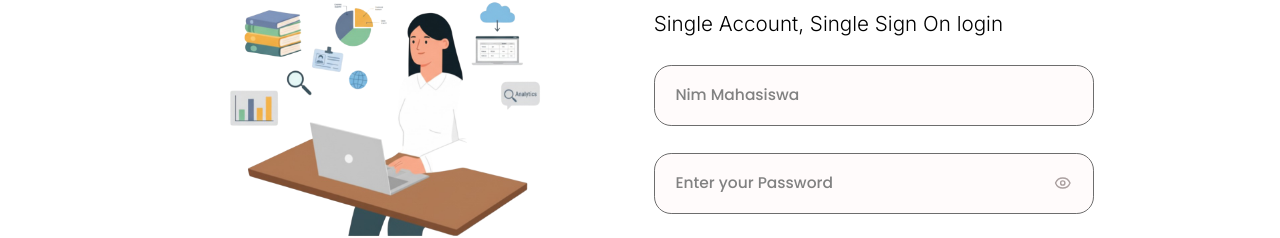
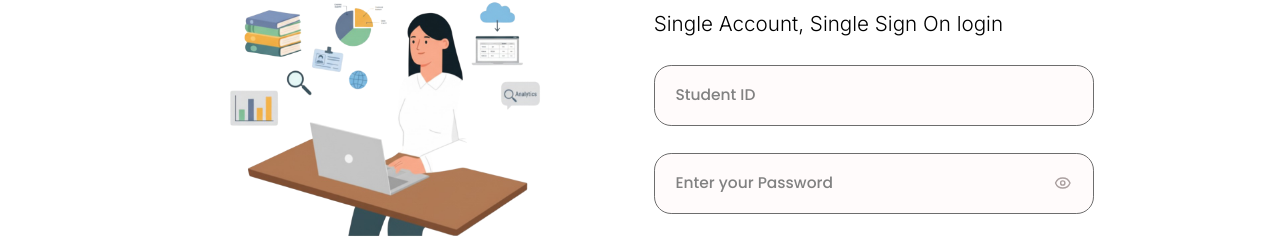
Before and after one commit to RusdiAfandi/compro-frontend, a React (Vite) app: page /login in a window 1280 px wide. Shown: the part 317-555 px from the top of the page. Built offline with nearby package versions, Linux system fonts and the light colour scheme; no server answers.

Commit message:
Change login username placeholder to 'Student ID'

```diff
--- a/client/pages/Login.tsx
+++ b/client/pages/Login.tsx
@@ -147,7 +147,7 @@ export default function Login() {
               <div className="space-y-2">
                 <input
                   type="text"
-                  placeholder="Nim Mahasiswa"
+                  placeholder="Student ID"
                   value={username}
                   onChange={(e) => {
                     setUsername(e.target.value);
```
